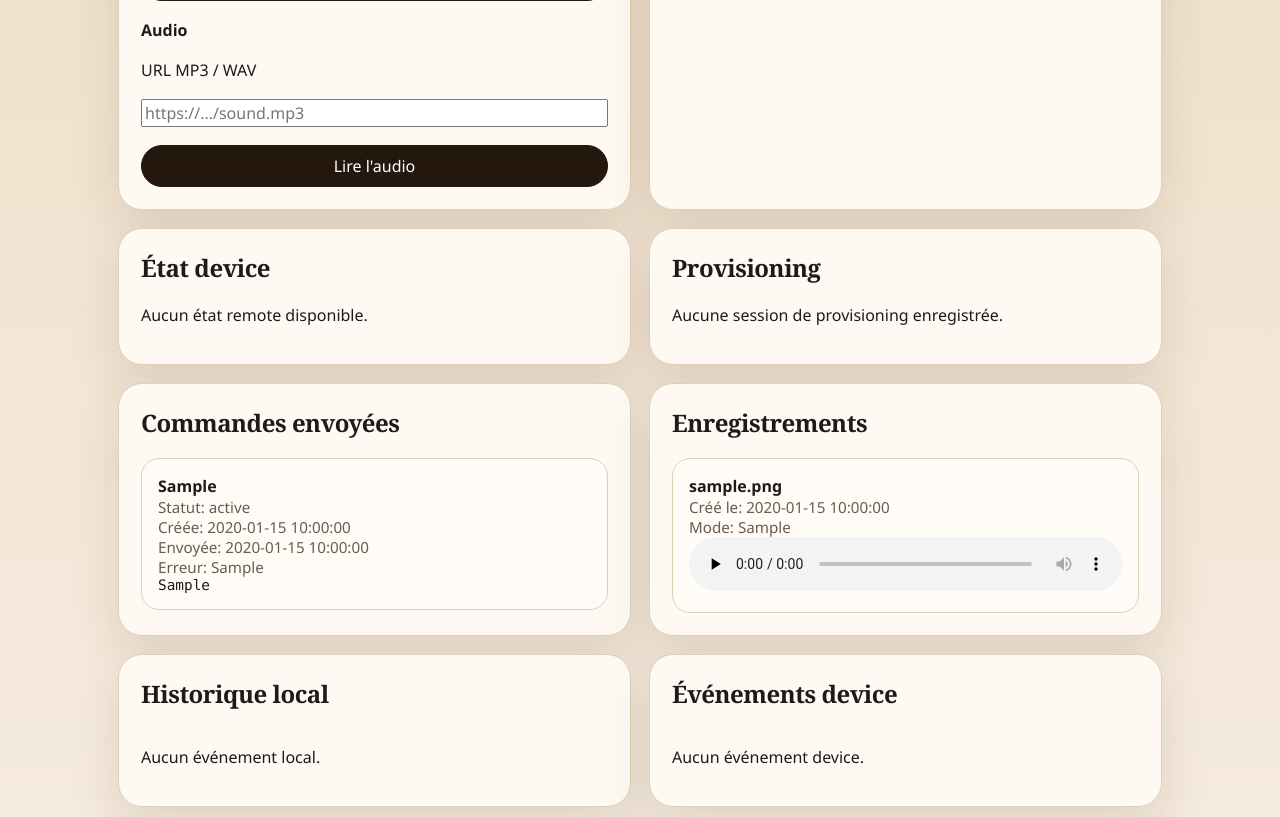
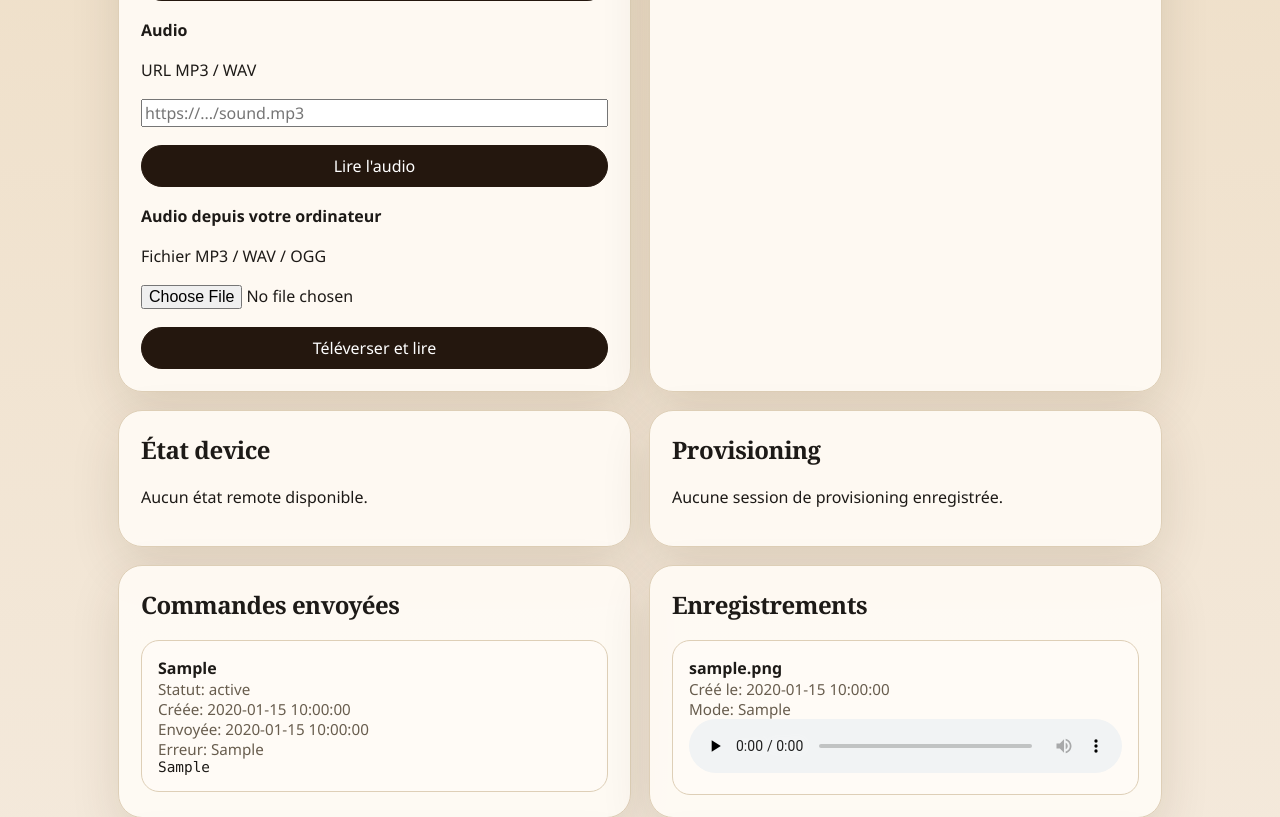
Before and after one commit to apachot/nabaztag, a Flask app: page /rabbits/1 in a window 1280 px wide. Shown: the part 1055-1872 px from the top of the page. Run offline with Flask 3, Linux system fonts and the light colour scheme; a user stored in the database is signed in; tables that the repository leaves empty hold one stand-in row (values such as "Sample post"); data that the repository does not hold is empty; some libraries are stand-ins or nearby versions.

Commit message:
Add local audio upload for rabbit playback

```diff
--- a/apps/portal/portal_app/main.py
+++ b/apps/portal/portal_app/main.py
@@ -3,10 +3,12 @@ from __future__ import annotations
 import json
 import secrets
 import time
+from mimetypes import guess_type
 from pathlib import Path
 
 from flask import Blueprint, Response, current_app, flash, redirect, render_template, request, send_file, url_for
 from flask_login import current_user, login_required
+from werkzeug.utils import secure_filename
 
 from .api_client import (
     NabaztagApiError,
@@ -75,6 +77,12 @@ def _choreographies_dir() -> Path:
     chor_dir = Path(current_app.instance_path) / "chor"
     chor_dir.mkdir(parents=True, exist_ok=True)
     return chor_dir
+
+
+def _audio_assets_dir() -> Path:
+    audio_dir = Path(current_app.instance_path) / "audio"
+    audio_dir.mkdir(parents=True, exist_ok=True)
+    return audio_dir
 
 
 def _bootcode_path() -> Path:
@@ -363,6 +371,15 @@ def serve_choreography(filename: str):
     if not path.exists():
         return Response("Not found\n", status=404, mimetype="text/plain")
     return send_file(path, mimetype="application/octet-stream", as_attachment=False, download_name=path.name)
+
+
+@main_bp.get("/media/audio/<path:filename>")
+def serve_audio_asset(filename: str):
+    path = _audio_assets_dir() / filename
+    if not path.exists():
+        return Response("Not found\n", status=404, mimetype="text/plain")
+    guessed_type = guess_type(path.name)[0] or "application/octet-stream"
+    return send_file(path, mimetype=guessed_type, as_attachment=False, download_name=path.name)
 
 
 @main_bp.get("/")
@@ -754,6 +771,39 @@ def rabbit_device_audio(rabbit_id: int):
     return redirect(url_for("main.rabbit_detail", rabbit_id=rabbit.id))
 
 
+@main_bp.post("/rabbits/<int:rabbit_id>/device/audio/upload")
+@login_required
+def rabbit_device_audio_upload(rabbit_id: int):
+    rabbit = Rabbit.query.filter_by(id=rabbit_id, owner_id=current_user.id).first_or_404()
+    uploaded = request.files.get("audio_file")
+    if uploaded is None or not uploaded.filename:
+        flash("Fichier audio obligatoire.", "error")
+        return redirect(url_for("main.rabbit_detail", rabbit_id=rabbit.id))
+
+    original_name = secure_filename(uploaded.filename)
+    if not original_name:
+        flash("Nom de fichier invalide.", "error")
+        return redirect(url_for("main.rabbit_detail", rabbit_id=rabbit.id))
+
+    extension = Path(original_name).suffix.lower()
+    if extension not in {".mp3", ".wav", ".ogg"}:
+        flash("Formats acceptés: MP3, WAV, OGG.", "error")
+        return redirect(url_for("main.rabbit_detail", rabbit_id=rabbit.id))
+
+    stored_name = f"{rabbit.slug}-{secrets.token_hex(6)}{extension}"
+    destination = _audio_assets_dir() / stored_name
+    uploaded.save(destination)
+
+    asset_url = f"{_portal_base_url()}{url_for('main.serve_audio_asset', filename=stored_name)}"
+    _enqueue_device_command(
+        rabbit,
+        command_type="audio",
+        payload={"url": asset_url, "source": "upload", "filename": original_name},
+    )
+    flash("Audio téléversé et lecture mise en file.", "success")
+    return redirect(url_for("main.rabbit_detail", rabbit_id=rabbit.id))
+
+
 @main_bp.get("/recordings/<path:filename>")
 @login_required
 def download_recording(filename: str):
--- a/apps/portal/portal_app/templates/rabbits/detail.html
+++ b/apps/portal/portal_app/templates/rabbits/detail.html
@@ -90,6 +90,13 @@
             <label>URL MP3 / WAV</label>
             <input type="url" name="url" placeholder="https://.../sound.mp3">
             <button class="button primary" type="submit">Lire l'audio</button>
+          </form>
+
+          <form method="post" action="{{ url_for('main.rabbit_device_audio_upload', rabbit_id=rabbit.id) }}" enctype="multipart/form-data" class="stack">
+            <strong>Audio depuis votre ordinateur</strong>
+            <label>Fichier MP3 / WAV / OGG</label>
+            <input type="file" name="audio_file" accept=".mp3,.wav,.ogg,audio/mpeg,audio/wav,audio/ogg">
+            <button class="button primary" type="submit">Téléverser et lire</button>
           </form>
         </div>
       </article>
```
